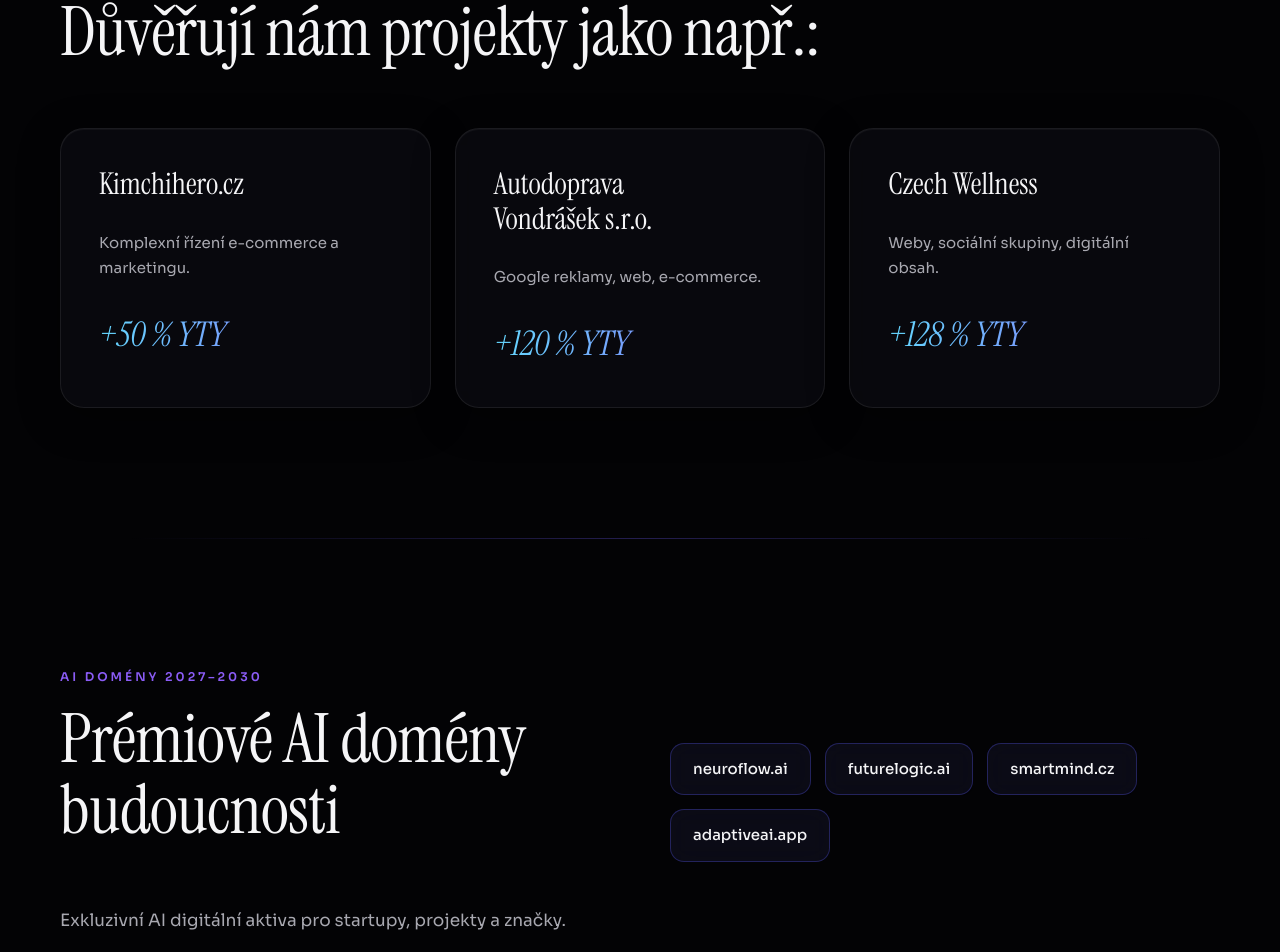
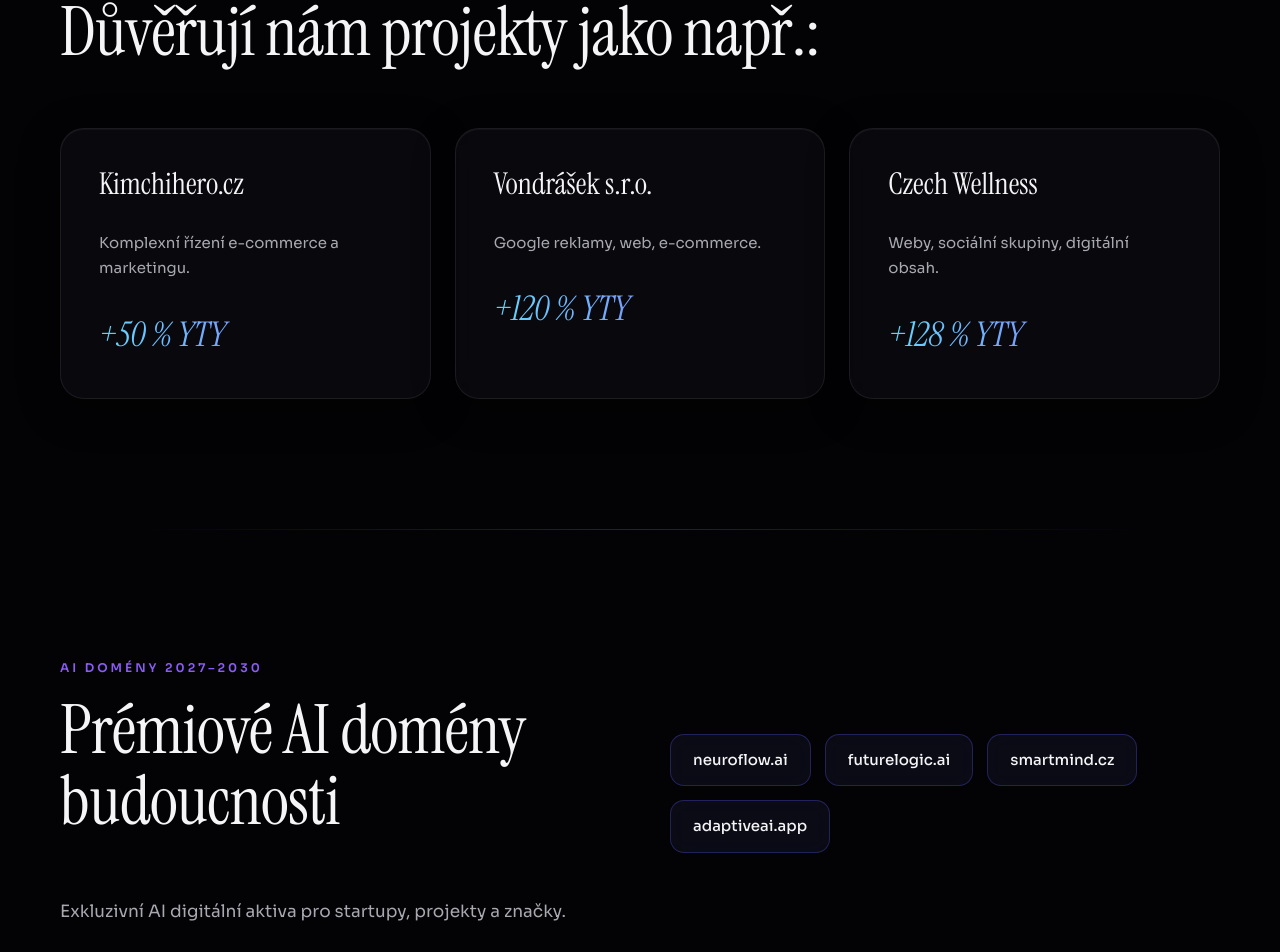
Before and after one commit to groweacz-cyber/Growea-web, a React (Vite) app: page / in a window 1280 px wide. Shown: the part 1792-2744 px from the top of the page. Built offline with nearby package versions, Linux system fonts and the light colour scheme.

Commit message:
Update App.jsx

```diff
--- a/src/App.jsx
+++ b/src/App.jsx
@@ -242,8 +242,6 @@ export default function App() {
           <div className="ref-card">
 
             <h3>
-              Autodoprava
-              <br />
               Vondrášek s.r.o.
             </h3>
 
```
